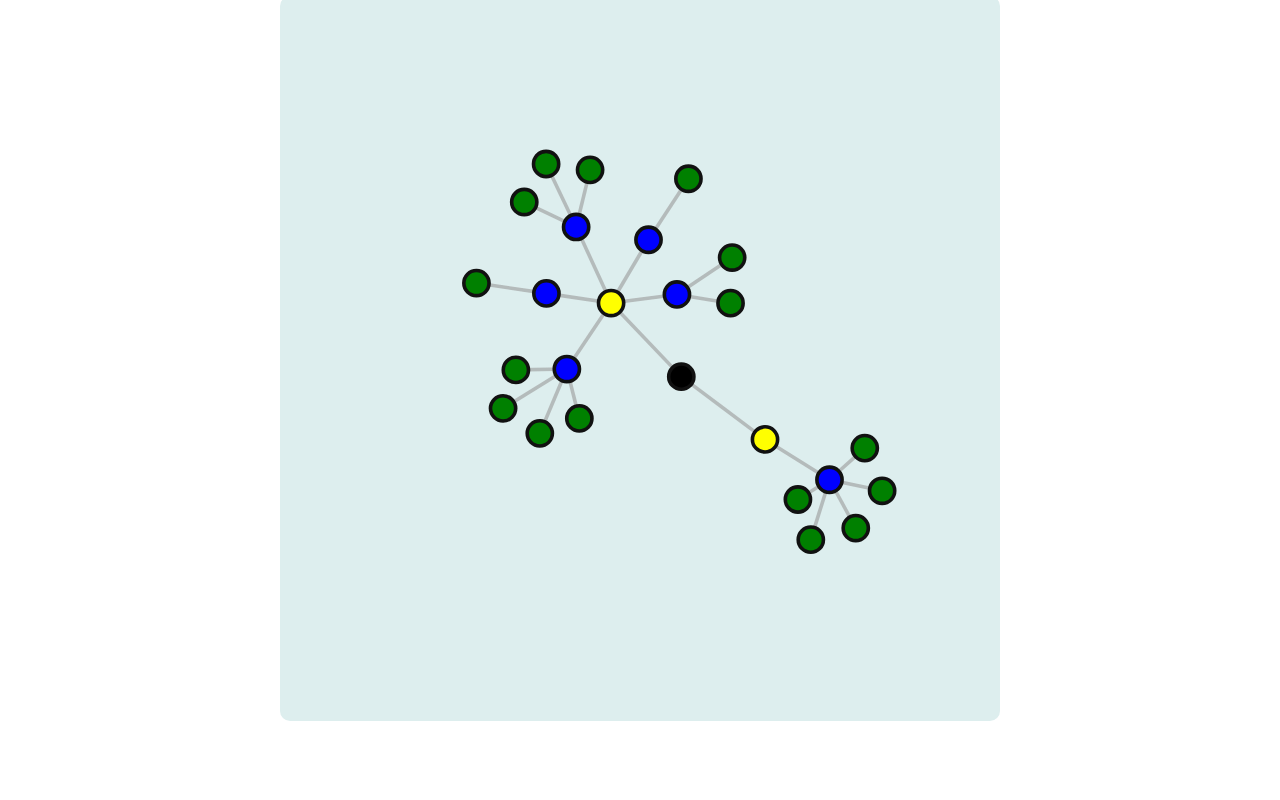
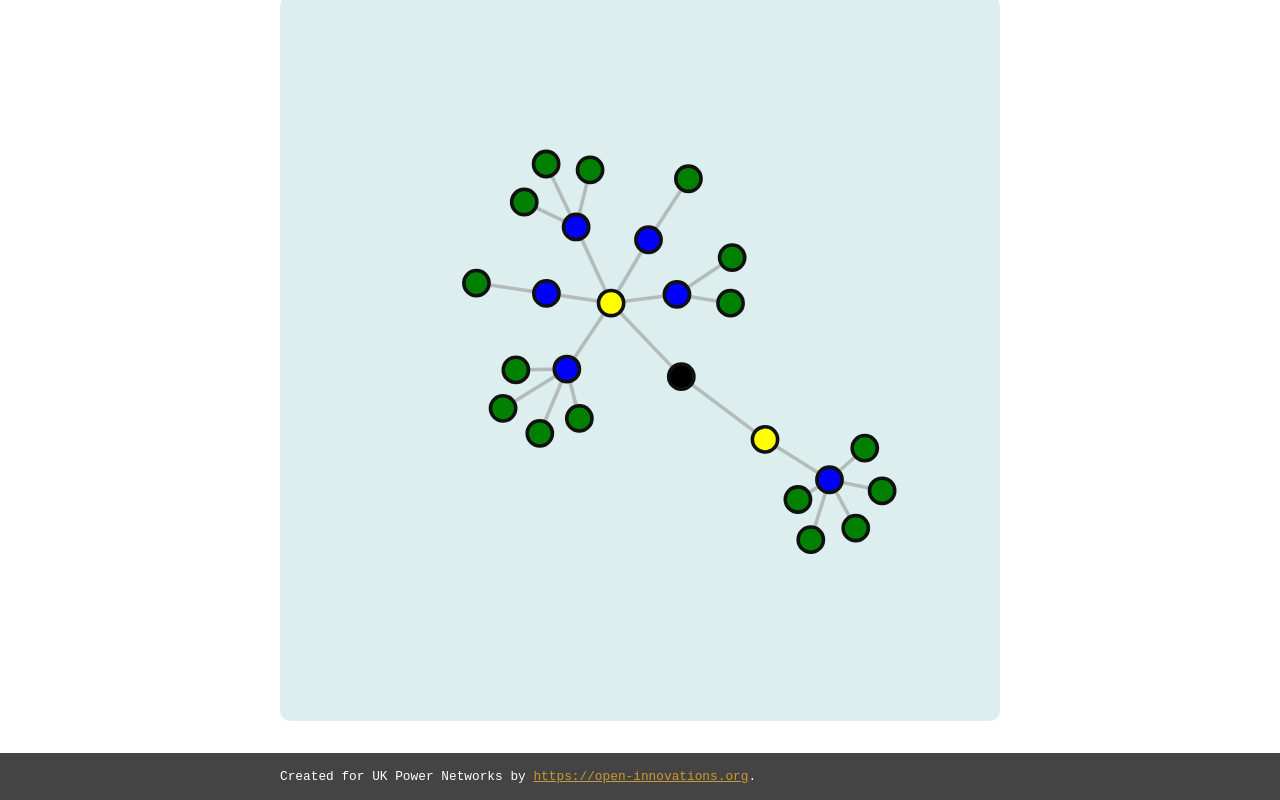
Before and after one commit to ABallanti/ukpn-ecosystem-map, a website: page docs/index.html in a window 1280 px wide. Shown: the part 100-900 px from the top of the page. Before the commit the page ends 821 px from the top, so only its background shows below. Drawn offline with Linux system fonts and the light colour scheme.

Commit message:
Adding footer and cleaning up classes

```diff
--- a/docs/index.html
+++ b/docs/index.html
@@ -1,23 +1,32 @@
 <!DOCTYPE html>
 <html lang="en">
-
   <head>
-  <meta charset="UTF-8">
-  <meta http-equiv="X-UA-Compatible" content="IE=edge">
-  <meta name="viewport" content="width=device-width, initial-scale=1.0">
+    <meta charset="UTF-8" />
+    <meta http-equiv="X-UA-Compatible" content="IE=edge" />
+    <meta name="viewport" content="width=device-width, initial-scale=1.0" />
     <title>UKPN Internal Data Ecosystem Map</title>
-  <link rel="stylesheet" href="style.css">
+    <link rel="stylesheet" href="style.css" />
   </head>
 
   <body>
-  <header>
-    <img src="https://www.ukpowernetworks.co.uk/-/media/images/uk-power-networks/logo_svg.ashx?la=en&hash=5CBFA8DF9BD3DE5BE3C2CE43CEF37689BADAF618" alt="UK Power Networks">
+    <header class="centre-column">
+      <img
+        src="https://www.ukpowernetworks.co.uk/-/media/images/uk-power-networks/logo_svg.ashx?la=en&hash=5CBFA8DF9BD3DE5BE3C2CE43CEF37689BADAF618"
+        alt="UK Power Networks"
+      />
       <h1>Internal Data Ecosystem Map</h1>
     </header>
-  <main role="main">
+    <main role="main" class="centre-column">
       <section id="tree" class="graph"></section>
     </main>
+    <footer class="page-footer">
+      <section class="centre-column">
+        <p>
+          Created for UK Power Networks by
+          <a href="Open Innovations">https://open-innovations.org</a>.
+        </p>
+      </section>
+    </footer>
+    <script src="bundle.min.js"></script>
   </body>
-<script src="bundle.min.js"></script>
-
 </html>
--- a/docs/style.css
+++ b/docs/style.css
@@ -1 +1 @@
-*{font-family:monospace;font-size:16px;font-weight:400;margin:0;padding:0}body>*{margin-left:auto;margin-right:auto;max-width:720px}body>header{align-items:center;background:#fff;display:flex;padding:2em}body>header>img{height:2rem;padding-right:1em}main section h1{font-size:1em}.graph{background-color:#dee;border-radius:10px 10px 10px 10px;overflow:hidden;position:relative}.tooltip{background-color:red;bottom:0;left:0;padding:1em;position:absolute;right:0}.tooltip.hide{display:none}#nodes{stroke:#111;stroke-width:1px}#nodes .domain{fill:#ff0}#nodes .data-class{fill:blue}#nodes .critical-data-entity{fill:green}#edges{stroke:#999;stroke-opacity:.6}
+*{font-size:1em;margin:0;padding:0}html{font-family:monospace;font-size:16px;font-weight:400}.centre-column{margin-left:auto;margin-right:auto;max-width:720px}body>header{align-items:center;background:#fff;display:flex;padding:2em}body>header>img{height:2rem;padding-right:1em}.page-footer{background:#444;bottom:0;color:#fff;font-size:.8em;left:0;margin-top:2rem;padding:1rem;position:relative;right:0}.page-footer a{color:#c93}main section h1{font-size:1em}.graph{background-color:#dee;border-radius:10px 10px 10px 10px;overflow:hidden;position:relative}.tooltip{background-color:red;bottom:0;left:0;padding:1em;position:absolute;right:0}.tooltip.hide{display:none}#nodes{stroke:#111;stroke-width:1px}#nodes .domain{fill:#ff0}#nodes .data-class{fill:blue}#nodes .critical-data-entity{fill:green}#edges{stroke:#999;stroke-opacity:.6}
--- a/src/style.css
+++ b/src/style.css
@@ -1,12 +1,16 @@
 * {
   padding: 0;
   margin: 0;
+  font-size: 1em;
+}
+
+html {
   font-family: monospace;
   font-size: 16px;
   font-weight: normal;
 }
 
-body > * {
+.centre-column {
   max-width: 720px;
   margin-left: auto;
   margin-right: auto;
@@ -22,6 +26,21 @@ body > header {
 body > header > img {
   height: 2rem;
   padding-right: 1em;
+}
+
+.page-footer {
+  color: white;
+  background: #444;
+  position: relative;
+  bottom: 0;
+  left: 0;
+  right: 0;
+  padding: 1rem;
+  margin-top: 2rem;
+  font-size: 0.8em;
+}
+.page-footer a {
+  color: hsl(40, 60%, 50%);
 }
 
 main section h1 {
```
Lines whose indentation alone changed are shown as unchanged.
